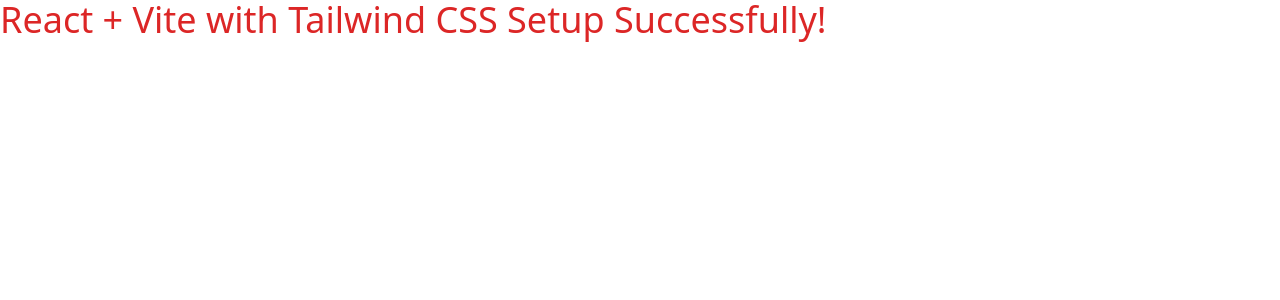
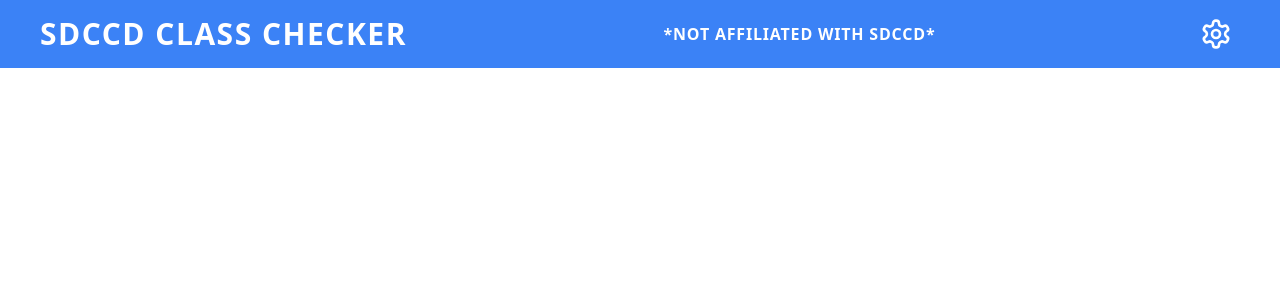
Before and after one commit to aacayanan/sdccdclasschecker, a React (Vite) app in the folder client/: page / in a window 1280 px wide. Shown: the top 300 px of the page. Built offline with nearby package versions, Linux system fonts and the light colour scheme.

Commit message:
Start Navbar, Import lucide-react

```diff
--- a/client/src/App.jsx
+++ b/client/src/App.jsx
@@ -1,9 +1,10 @@
 import React from 'react';
+import Navbar from "./components/Navbar.jsx";
 
 function App(props) {
     return (
         <div>
-            <p className='text-4xl text-red-600'>React + Vite with Tailwind CSS Setup Successfully!</p>
+            <Navbar />
         </div>
     );
 }
--- /dev/null
+++ b/client/src/components/Navbar.jsx
@@ -0,0 +1,16 @@
+import React from 'react';
+import { Settings } from 'lucide-react';
+
+function Navbar(props) {
+    return (
+        <div className='bg-blue-500 py-1.5 flex-col justify-center items-center'>
+            <div className='p-2.5 gap-2.5 justify-between items-center flex w-full px-10'>
+                <div className='text-3xl text-white font-extrabold tracking-wider font-sans'>SDCCD CLASS CHECKER</div>
+                <div className='text-white font-extrabold tracking-wider font-sans'>*NOT AFFILIATED WITH SDCCD*</div>
+                <Settings className='w-12 h-8' color='#FFFFFF'/>
+            </div>
+        </div>
+    );
+}
+
+export default Navbar;
```
